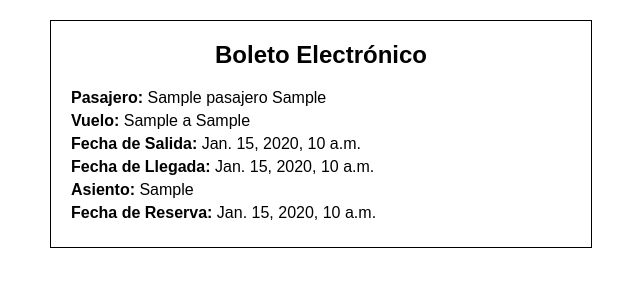
After one commit to ebh2024/EFI_Ing_de_Software, a Django app: page /boleto/1/ in a window 1280 px wide. The commit adds this page. Shown: the top 300 px of the page, without its empty margins (319-959 px from the left). Run offline with Django 5.2, Linux system fonts and the light colour scheme; a user stored in the database is signed in; tables that the repository leaves empty hold one stand-in row (values such as "Sample post").

Commit message:
Implementado sistema de reservas

```diff
--- a/gestion/admin.py
+++ b/gestion/admin.py
@@ -1,5 +1,5 @@
 from django.contrib import admin
-from .models import Vuelo, Pasajero, Reserva, Avion
+from .models import Vuelo, Pasajero, Reserva, Avion, Asiento
 
 class ReservaInline(admin.TabularInline):
     model = Reserva
@@ -12,3 +12,4 @@ admin.site.register(Vuelo)
 admin.site.register(Pasajero, PasajeroAdmin)
 admin.site.register(Reserva)
 admin.site.register(Avion)
+admin.site.register(Asiento)
--- a/gestion/models.py
+++ b/gestion/models.py
@@ -33,11 +33,24 @@ class Pasajero(models.Model):
     def historial_vuelos(self):
         return self.reserva_set.all()
 
+class Asiento(models.Model):
+    ESTADOS = (
+        ('disponible', 'Disponible'),
+        ('reservado', 'Reservado'),
+        ('ocupado', 'Ocupado'),
+    )
+    vuelo = models.ForeignKey(Vuelo, on_delete=models.CASCADE)
+    numero = models.CharField(max_length=10)
+    estado = models.CharField(max_length=20, choices=ESTADOS, default='disponible')
+
+    def __str__(self):
+        return f"Asiento {self.numero} en vuelo {self.vuelo}"
+
 class Reserva(models.Model):
     vuelo = models.ForeignKey(Vuelo, on_delete=models.CASCADE)
     pasajero = models.ForeignKey(Pasajero, on_delete=models.CASCADE)
+    asiento = models.OneToOneField(Asiento, on_delete=models.CASCADE, null=True)
     fecha_reserva = models.DateTimeField(auto_now_add=True)
-    asientos = models.IntegerField()
 
     def __str__(self):
-        return f"Reserva de {self.pasajero} en vuelo {self.vuelo}"
+        return f"Reserva de {self.pasajero} en vuelo {self.vuelo}, asiento {self.asiento.numero}"
--- /dev/null
+++ b/gestion/templates/gestion/boleto.html
@@ -0,0 +1,43 @@
+<!DOCTYPE html>
+<html>
+<head>
+    <title>Boleto Electrónico</title>
+    <style>
+        body {
+            font-family: sans-serif;
+        }
+        .boleto {
+            border: 1px solid black;
+            padding: 20px;
+            width: 500px;
+            margin: 20px auto;
+        }
+        .header {
+            text-align: center;
+            font-size: 24px;
+            font-weight: bold;
+        }
+        .info {
+            margin-top: 20px;
+        }
+        .info p {
+            margin: 5px 0;
+        }
+    </style>
+</head>
+<body>
+    <div class="boleto">
+        <div class="header">
+            Boleto Electrónico
+        </div>
+        <div class="info">
+            <p><strong>Pasajero:</strong> {{ reserva.pasajero.nombre }} {{ reserva.pasajero.apellido }}</p>
+            <p><strong>Vuelo:</strong> {{ reserva.vuelo.origen }} a {{ reserva.vuelo.destino }}</p>
+            <p><strong>Fecha de Salida:</strong> {{ reserva.vuelo.fecha_salida }}</p>
+            <p><strong>Fecha de Llegada:</strong> {{ reserva.vuelo.fecha_llegada }}</p>
+            <p><strong>Asiento:</strong> {{ reserva.asiento.numero }}</p>
+            <p><strong>Fecha de Reserva:</strong> {{ reserva.fecha_reserva }}</p>
+        </div>
+    </div>
+</body>
+</html>
--- a/gestion/templates/gestion/lista_vuelos.html
+++ b/gestion/templates/gestion/lista_vuelos.html
@@ -7,7 +7,7 @@
     <h1>Lista de Vuelos</h1>
     <ul>
         {% for vuelo in vuelos %}
-            <li>{{ vuelo.origen }} a {{ vuelo.destino }} - {{ vuelo.fecha_salida }}</li>
+            <li><a href="{% url 'detalle_vuelo' vuelo.id %}">{{ vuelo.origen }} a {{ vuelo.destino }} - {{ vuelo.fecha_salida }}</a></li>
         {% endfor %}
     </ul>
 </body>
--- a/gestion/urls.py
+++ b/gestion/urls.py
@@ -3,4 +3,7 @@ from . import views
 
 urlpatterns = [
     path('', views.lista_vuelos, name='lista_vuelos'),
+    path('vuelo/<int:vuelo_id>/', views.detalle_vuelo, name='detalle_vuelo'),
+    path('reservar/<int:asiento_id>/', views.reservar_asiento, name='reservar_asiento'),
+    path('boleto/<int:reserva_id>/', views.boleto, name='boleto'),
 ]
--- a/gestion/views.py
+++ b/gestion/views.py
@@ -1,6 +1,30 @@
-from django.shortcuts import render
-from .models import Vuelo
+from django.shortcuts import render, get_object_or_404, redirect
+from .models import Vuelo, Asiento, Reserva, Pasajero
+from django.contrib.auth.decorators import login_required
 
 def lista_vuelos(request):
     vuelos = Vuelo.objects.all()
     return render(request, 'gestion/lista_vuelos.html', {'vuelos': vuelos})
+
+def detalle_vuelo(request, vuelo_id):
+    vuelo = get_object_or_404(Vuelo, pk=vuelo_id)
+    asientos = Asiento.objects.filter(vuelo=vuelo)
+    return render(request, 'gestion/detalle_vuelo.html', {'vuelo': vuelo, 'asientos': asientos})
+
+@login_required
+def reservar_asiento(request, asiento_id):
+    asiento = get_object_or_404(Asiento, pk=asiento_id)
+    if asiento.estado == 'disponible':
+        asiento.estado = 'reservado'
+        asiento.save()
+        pasajero = Pasajero.objects.get(user=request.user)
+        reserva = Reserva.objects.create(vuelo=asiento.vuelo, pasajero=pasajero, asiento=asiento)
+        return redirect('boleto', reserva_id=reserva.id)
+    else:
+        # Manejar el caso en que el asiento no está disponible
+        return redirect('detalle_vuelo', vuelo_id=asiento.vuelo.id)
+
+@login_required
+def boleto(request, reserva_id):
+    reserva = get_object_or_404(Reserva, pk=reserva_id)
+    return render(request, 'gestion/boleto.html', {'reserva': reserva})
```
Also changed, not shown: gestion/templates/gestion/detalle_vuelo.html (added, +43 -0 lines), db.sqlite3, gestion/migrations/0004_remove_reserva_asientos_asiento_reserva_asiento.py (added).
